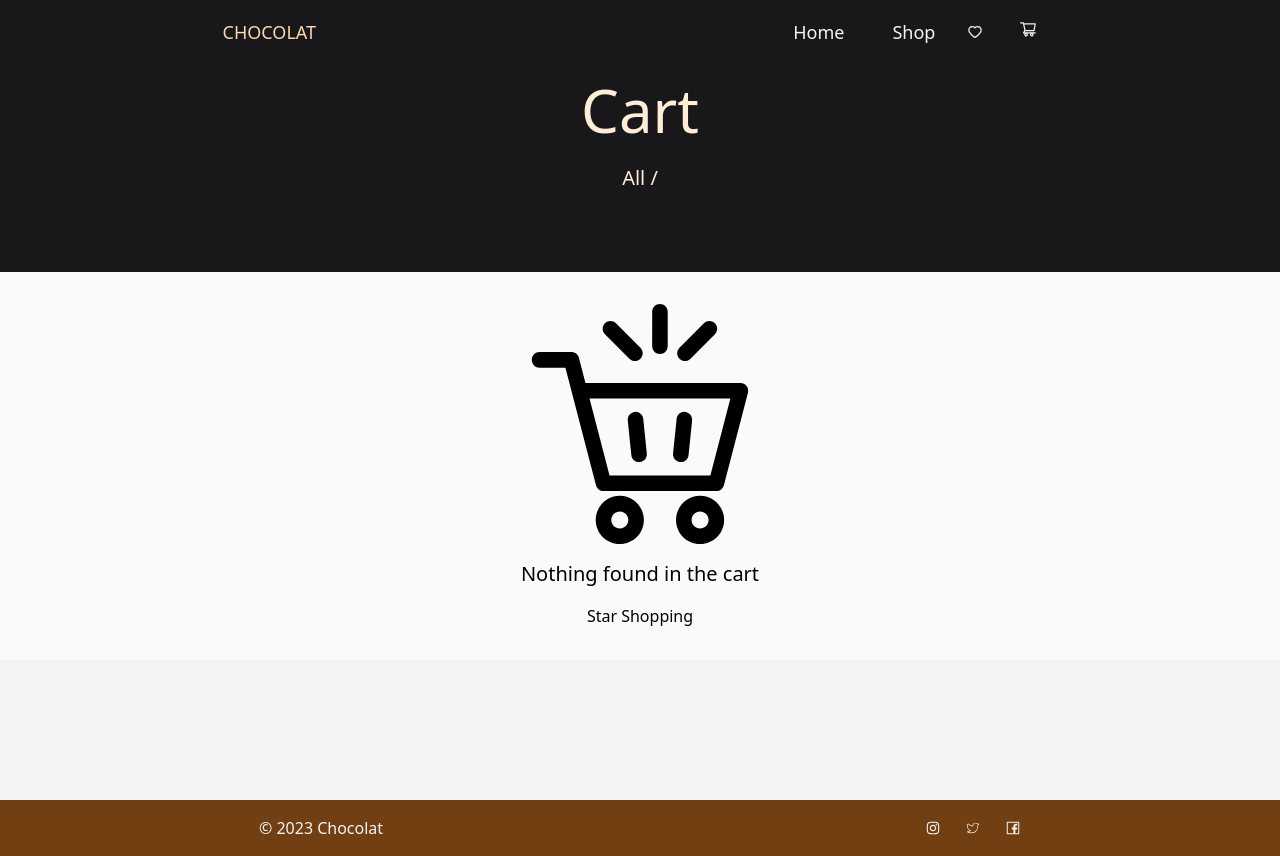
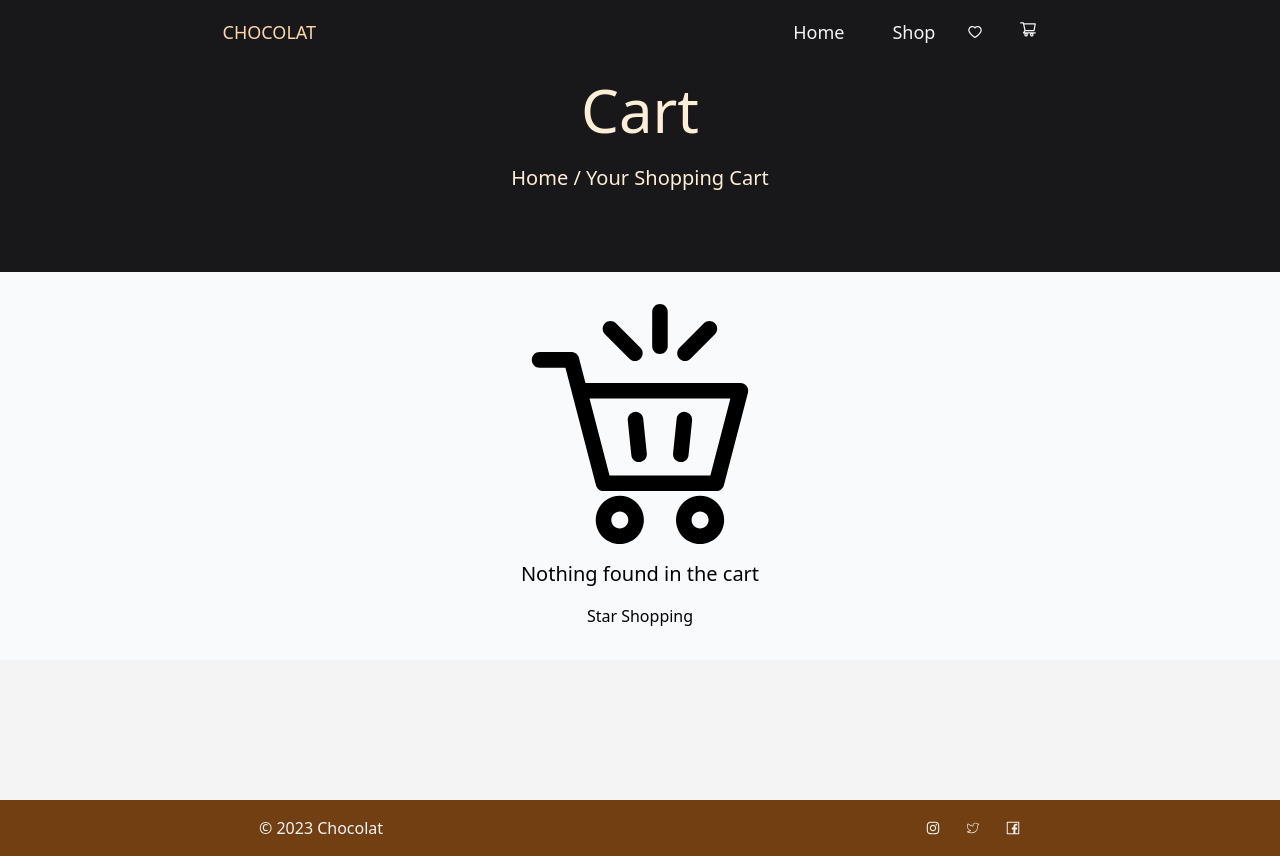
Before and after one commit to LucioFurnari/shopping-cart, a React (Vite) app: page /#/cart in a window 1280 px wide. Built offline with nearby package versions, Linux system fonts and the light colour scheme.

Commit message:
Change the tailwind class from header and cart

```diff
--- a/src/components/cart-page/CartCard.jsx
+++ b/src/components/cart-page/CartCard.jsx
@@ -30,8 +30,8 @@ export default function CartCard(props) {
       <img src={img}></img>
       <p className="text-3xl pt-4">{name}</p>
       <p className="text-2xl pt-4">Price: {price}.00 $</p>
-      <p className="text-2xl pt-4">{quantity > 1 ? 'Amount: x' + quantity : null}</p>
-      <div id={id}>
+      {/* <p className="text-2xl pt-4">{quantity > 1 ? 'Amount: x' + quantity : null}</p> */}
+      <div className="pt-4" id={id}>
         <button className="pl-2 pr-2 bg-zinc-400 text-4xl text-center" onClick={handleDecreaseAmount}>-</button>
           <span className="p-2 text-2xl">{quantity}</span>
         <button className="pl-2 pr-2 bg-zinc-400 text-4xl" onClick={handleIncreaseAmount}>+</button>
--- a/src/components/cart-page/CartSection.jsx
+++ b/src/components/cart-page/CartSection.jsx
@@ -7,17 +7,17 @@ import { useContext } from 'react';
 
 export default function Cart(props) {
   const { list, total, handleDelete, handlePurchase } = props
-  const {cart} = useContext(cartContext)
+  const {cart, totalPrice} = useContext(cartContext)
 
   return(
     <div className='bg-zinc-100 min-h-screen'>
-    <Header section='Cart' link={'/shop'} routeName={'All'} item={''}/>
+    <Header section='Cart' link={'/'} routeName={'Home'} item={'Your Shopping Cart'}/>
       {(cart.length > 0)
       ?
       <div className="grid grid-cols-1 gap-6 p-12 pt-20 justify-center ">
       {cart.map((item, index) => {
         return (
-          <CartCard {...item} index={index} key={index}/>
+          <CartCard {...item} id={item.n} key={index}/>
         )
       })}
       </div>
@@ -32,7 +32,7 @@ export default function Cart(props) {
         (cart.length > 0)
         &&
         <div className=' bg-zinc-100'>
-          <p>Total price: {total}</p>
+          <p>Total price: {totalPrice}</p>
           <button onClick={handlePurchase}>Purchase</button>
         </div>
       }
--- a/src/components/ui/Header.jsx
+++ b/src/components/ui/Header.jsx
@@ -4,8 +4,8 @@ export default function Header (props) {
   const { section, link, routeName, item } = props
   return (
     <div className="flex flex-col  items-center justify-center text-orange-100 bg-zinc-900 pt-20 pb-20">
-      <h3 className="text-4xl md:text-6xl mb-6">{section}</h3>
-      <span className="text-md md:text-xl"><Link to={link}>{routeName}</Link> / {item}</span>
+      <h3 className="text-5xl md:text-6xl mb-6">{section}</h3>
+      <span className="text-lg md:text-xl"><Link to={link}>{routeName}</Link> / {item}</span>
     </div>
   )
 }
```
